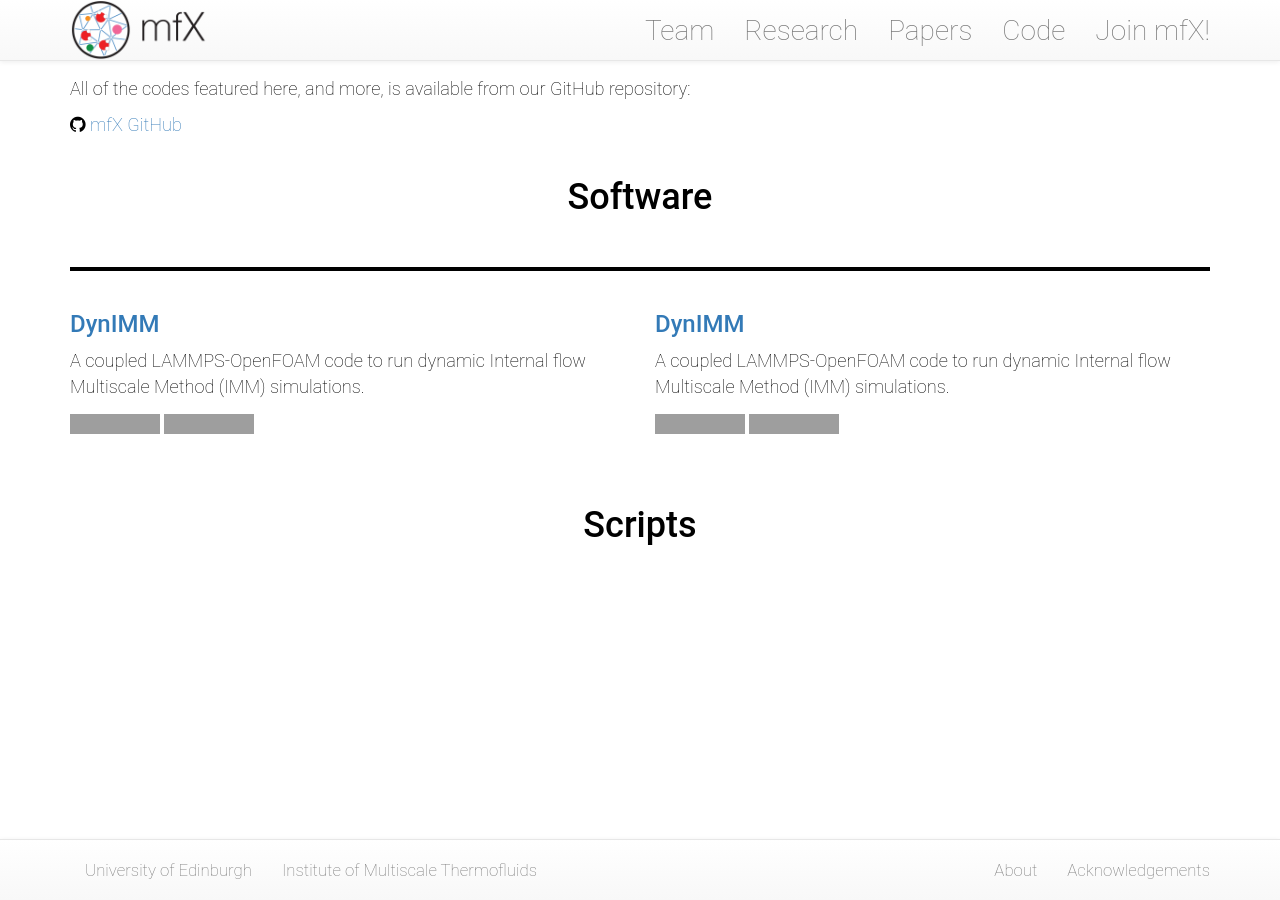
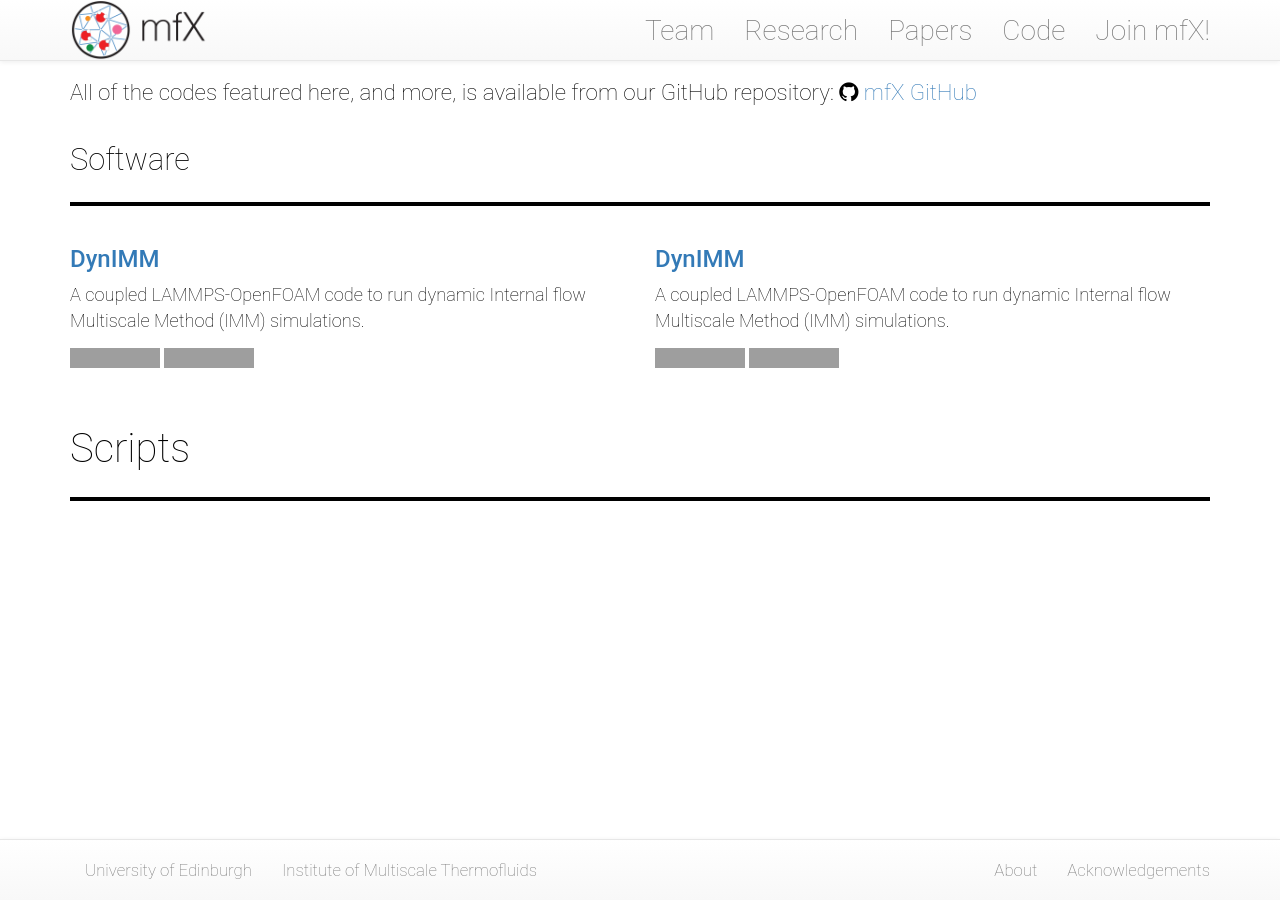
Before and after one commit to multiscaleflowx/multiscaleflowx.github.io, a Jekyll site: the page built from code/index.html, in a window 1280 px wide. Built offline with Jekyll 4.4.1, drawn with Linux system fonts in a browser that asks for light colours; nearby versions of some CDN libraries; grey boxes are pictures that could not be loaded.

Commit message:
updated research tab

```diff
--- a/code/index.html
+++ b/code/index.html
@@ -4,16 +4,12 @@ title: mfX
 categories:
  - code
 ---
-<div class="smallhead">
-  <p>All of the codes featured here, and more, is available from our GitHub repository:</p>
-
-<i class="fa fa-github text-center" aria-hidden="true"></i> <a href="https://github.com/multiscaleflowx">mfX GitHub</a></li>
-
-  </div>
+<div class="bighead">
+  <p>All of the codes featured here, and more, is available from our GitHub repository: <i class="fa fa-github text-center" aria-hidden="true"></i> <a href="https://github.com/multiscaleflowx" target="_blank" rel="noopener noreferrer">mfX GitHub</a></p>
+</div>
   <div class="mediumspacer"></div>
 
-  <div class="text-center"><h1> Software</h1> </div>
-<div class="mediumspacer"></div>
+<div class="hugehead"> Software </div>
 <hr class="thick">
 
 <div class="smallhead">
@@ -21,7 +17,7 @@ categories:
   <div class="col-sm-6">
     <div class="card">
       <div class="card-body">
-        <h3 class="card-title"><a href="https://git.ecdf.ed.ac.uk/multiscale/lammps">DynIMM</a></h5>
+        <h3 class="card-title"><a href="https://git.ecdf.ed.ac.uk/multiscale/lammps" target="_blank" rel="noopener noreferrer">DynIMM</a></h5>
         <p class="card-text">A coupled LAMMPS-OpenFOAM code to run dynamic Internal flow Multiscale Method (IMM) simulations.</p>
         <a href="https://doi.org/10.5281/zenodo.500000" class="card-link"><img src="https://zenodo.org/badge/DOI/10.5281/zenodo.500000.svg" alt="DOI" /></a>
         <a href="https://anaconda.org/slackha/pyjac" class="card-link"> <img src="https://anaconda.org/slackha/pyjac/badges/version.svg" /></a>
@@ -33,7 +29,7 @@ categories:
   <div class="col-sm-6">
     <div class="card">
       <div class="card-body">
-        <h3 class="card-title"><a href="https://git.ecdf.ed.ac.uk/multiscale/lammps">DynIMM</a></h5>
+        <h3 class="card-title"><a href="https://git.ecdf.ed.ac.uk/multiscale/lammps" target="_blank" rel="noopener noreferrer">DynIMM</a></h5>
         <p class="card-text">A coupled LAMMPS-OpenFOAM code to run dynamic Internal flow Multiscale Method (IMM) simulations.</p>
         <a href="https://doi.org/10.5281/zenodo.500000" class="card-link"><img src="https://zenodo.org/badge/DOI/10.5281/zenodo.500000.svg" alt="DOI" /></a>
         <a href="https://anaconda.org/slackha/pyjac" class="card-link"> <img src="https://anaconda.org/slackha/pyjac/badges/version.svg" /></a>
@@ -45,4 +41,6 @@ categories:
   </div>
   <div class="hugespacer"></div>
 
-  <div class="text-center"> <h1> Scripts</h1></div>
+<div class="hugehead"> Scripts
+<hr class="thick">
+</div>
--- a/css/style.css
+++ b/css/style.css
@@ -110,7 +110,7 @@ strong {
 
 .hugehead {
   color: black;
-  font-size: 2em !important;
+  font-size: 2.2em !important;
 }
 
 .bighead {
@@ -262,3 +262,13 @@ hr.thick
 .top-buffer{
   margin-top: 220px;
 }
+
+.small-top-buffer{
+  margin-top: 50px;
+}
+.project-box{
+  background: ghostwhite;
+  padding: 10px;
+  border: 1px solid lightgray;
+  margin: 10px;
+}
--- a/research/index.html
+++ b/research/index.html
@@ -5,7 +5,7 @@ categories:
  - research
 ---
 <div class="smallhead">
-    <div class="row">
+    <div class="row project-box">
         <div class="col-sm-6">
             <div class="card">
                 <div class="card-body">
@@ -25,7 +25,7 @@ categories:
         </div>
     </div>
 
-    <div class="row">
+    <div class="row project-box">
         <div class="col-md-6 memberbox">
         <img src="/images/research/aero.jpeg" class="center" width='100%' height='5%' alt="">
         </div>
@@ -45,7 +45,7 @@ categories:
         </div>
     </div>
 
-    <div class="row">
+    <div class="row project-box">
         <div class="col-sm-6">
             <div class="card">
                 <div class="card-body">
--- a/team/index.html
+++ b/team/index.html
@@ -62,8 +62,8 @@ categories:
 </div>
 
 <div class="spacer"></div>
-<hr/>
-<div class="bigtitle text-center">Alumni</div>
+<div class="hugehead small-top-buffer"> Alumni </div>
+<hr class="thick">
 <div class="spacer"></div>
 
 {% assign alumni = site.categories.team | where: "alumni","true"%}
```
Also changed, not shown: 13 other files.
